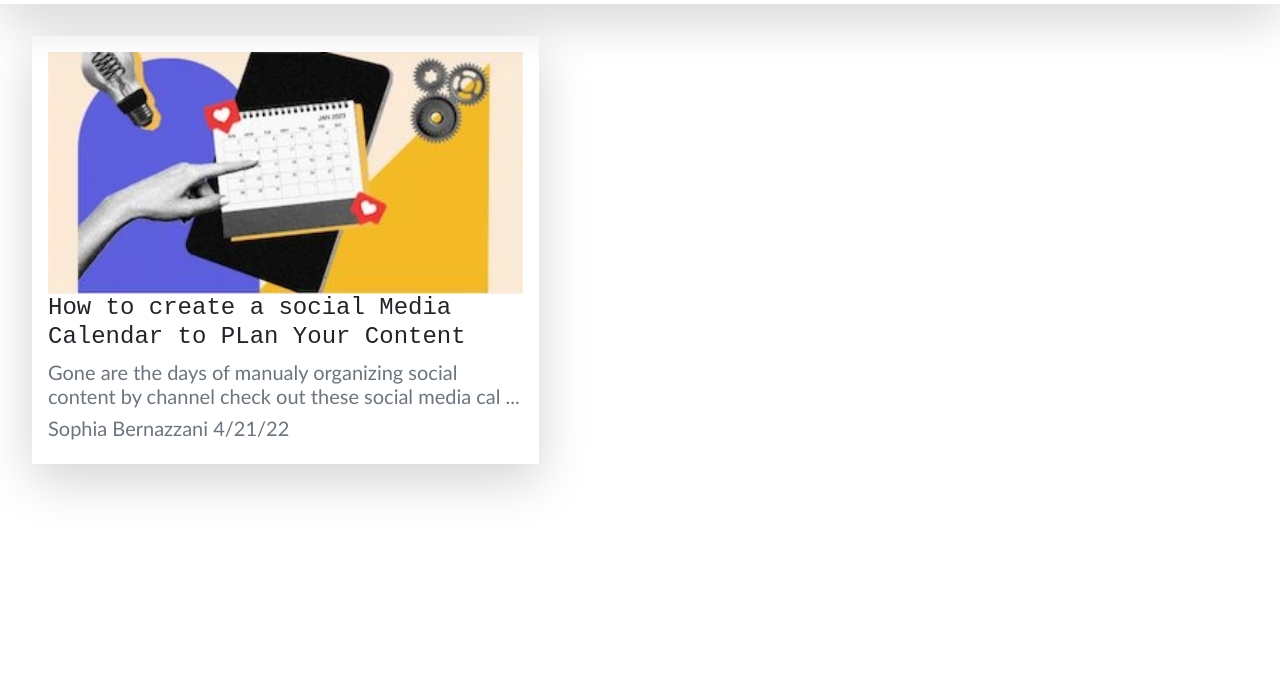
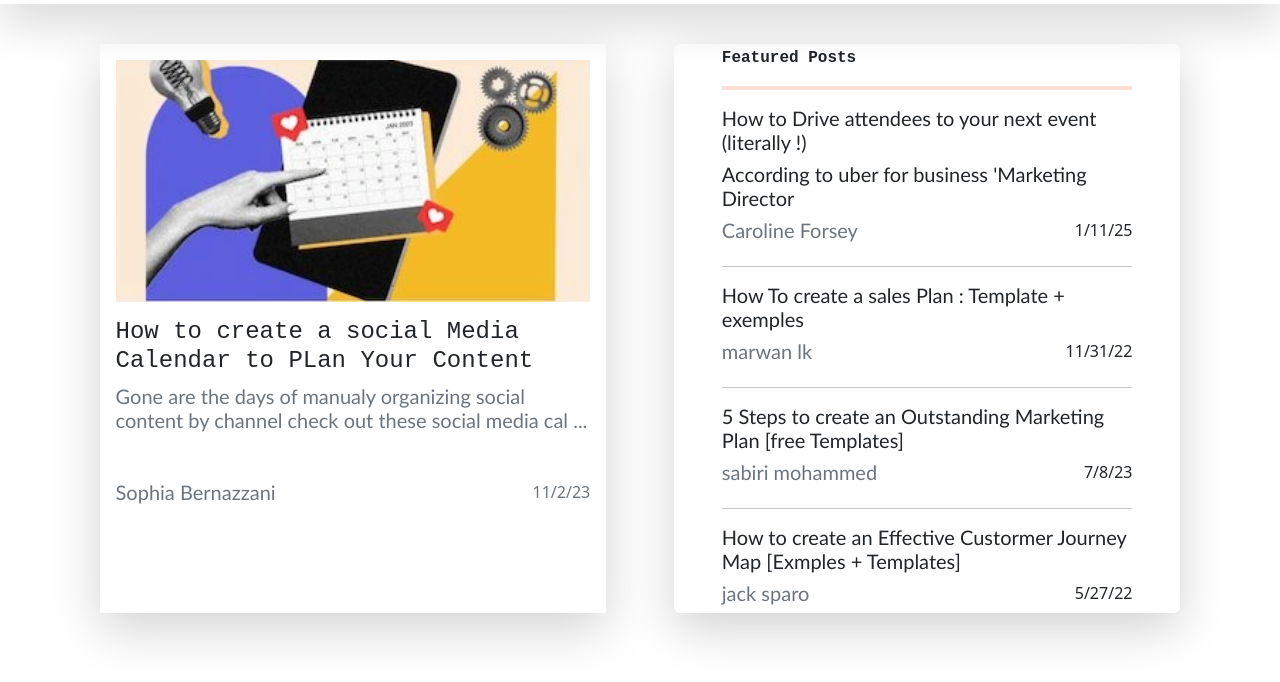
Before and after one commit to marwanlekhouaja/blogs-page, a plain HTML site: page index.html in a window 1280 px wide. Shown: the part 42-724 px from the top of the page. Drawn offline with nearby package versions, Linux system fonts and the light colour scheme.

Commit message:
add a paragraph of featured

```diff
--- a/index.html
+++ b/index.html
@@ -33,15 +33,46 @@
       </div>
       <ion-icon name="search-outline" class="search"></ion-icon>
     </nav>
-    <div class="row m-3 p-3 ">
-        <div class="col-10 col-md-5 p-3 shadow-lg rouned">
+    <div class="row m-3 p-3 d-flex justify-content-evenly ">
+        <div class="col-10 col-lg-5 p-3 mt-2 shadow-lg rouned">
             <div class="blog">
                 <img src="img/blog.png" alt="" class="w-100">
             </div>
             <div>
-                <h4>How to create a social Media Calendar to PLan Your Content</h4>
-                <h5 class="text-secondary">Gone are the days of manualy organizing social content by channel check out these social media cal ...</h5>
-                <h5  class="text-secondary">Sophia Bernazzani 4/21/22</h5>
+                <h4 class="mt-3">How to create a social Media Calendar to PLan Your Content</h4>
+                <h5 class="text-secondary mt-2">Gone are the days of manualy organizing social content by channel check out these social media cal ...</h5>
+                <div class="d-flex justify-content-between mt-5">
+                    <h5  class="text-secondary">Sophia Bernazzani </h5>
+                    <span class="text-secondary">11/2/23</span>
+                </div>
+            </div>
+        </div>
+        <div class="feature mt-2 col-10 col-lg-5 ps-5 pe-5 shadow-lg rounded">
+            <span style="font-family: 'Courier New', Courier, monospace;font-weight: bolder;">Featured Posts</span>
+            <hr style="color:coral;border: 2px solid coral;">
+            <h5 >How to Drive attendees to your next event (literally !)</h5>
+            <h5>According to uber for business 'Marketing Director</h5>
+            <div class="createur d-flex align-items-center justify-content-between">
+                <h5 class="text-secondary">Caroline Forsey</h5>
+                <span class="mb-2">1/11/25</span>
+            </div>
+            <hr>
+            <h5>How To create a sales Plan : Template + exemples </h5>
+            <div class="createur d-flex align-items-center justify-content-between">
+                <h5 class="text-secondary">marwan lk</h5>
+                <span class="mb-2">11/31/22</span>
+            </div>
+            <hr>
+            <h5>5 Steps to create an Outstanding Marketing Plan [free Templates]</h5>
+            <div class="createur d-flex align-items-center justify-content-between">
+                <h5 class="text-secondary">sabiri mohammed</h5>
+                <span class="mb-2">7/8/23</span>
+            </div>
+            <hr>
+            <h5>How to create an Effective Custormer Journey Map [Exmples + Templates]</h5>
+            <div class="createur d-flex align-items-center justify-content-between">
+                <h5 class="text-secondary">jack sparo</h5>
+                <span class="mb-2">5/27/22</span>
             </div>
         </div>
     </div>
```
